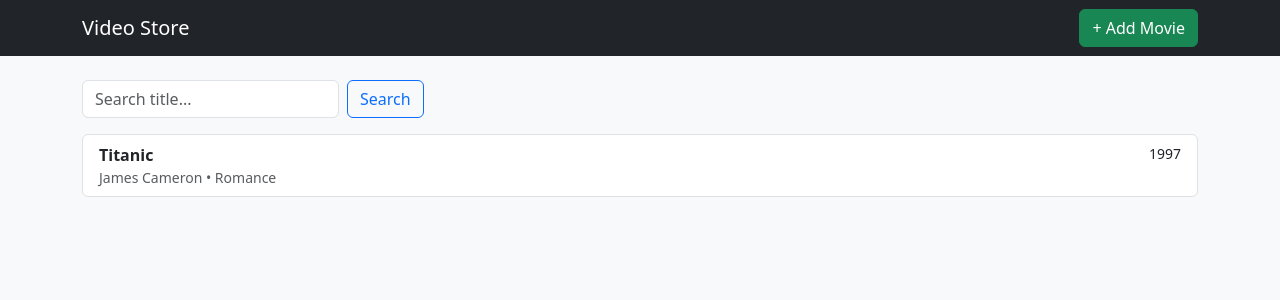
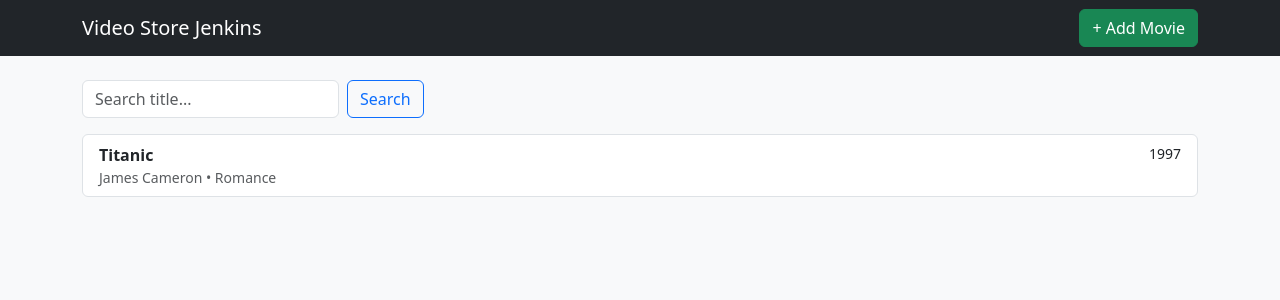
Before and after one commit to titiasaikali/videostore.docker, a Django app: page / in a window 1280 px wide. Shown: the top 300 px of the page. Run offline with Django 5.2, Linux system fonts and the light colour scheme; data comes from the database, SQL or seed files in the repository.

Commit message:
Update base.html

```diff
--- a/movies/templates/movies/base.html
+++ b/movies/templates/movies/base.html
@@ -9,7 +9,7 @@
 <body class="bg-light">
 <nav class="navbar navbar-dark bg-dark mb-4">
   <div class="container">
-    <a class="navbar-brand" href="{% url 'movies:movie_list' %}">Video Store</a>
+    <a class="navbar-brand" href="{% url 'movies:movie_list' %}">Video Store Jenkins</a>
     <a class="btn btn-success" href="{% url 'movies:movie_create' %}">+ Add Movie</a>
   </div>
 </nav>
@@ -22,4 +22,5 @@
   {% block content %}{% endblock %}
 </main>
 </body>
+
 </html>
```
